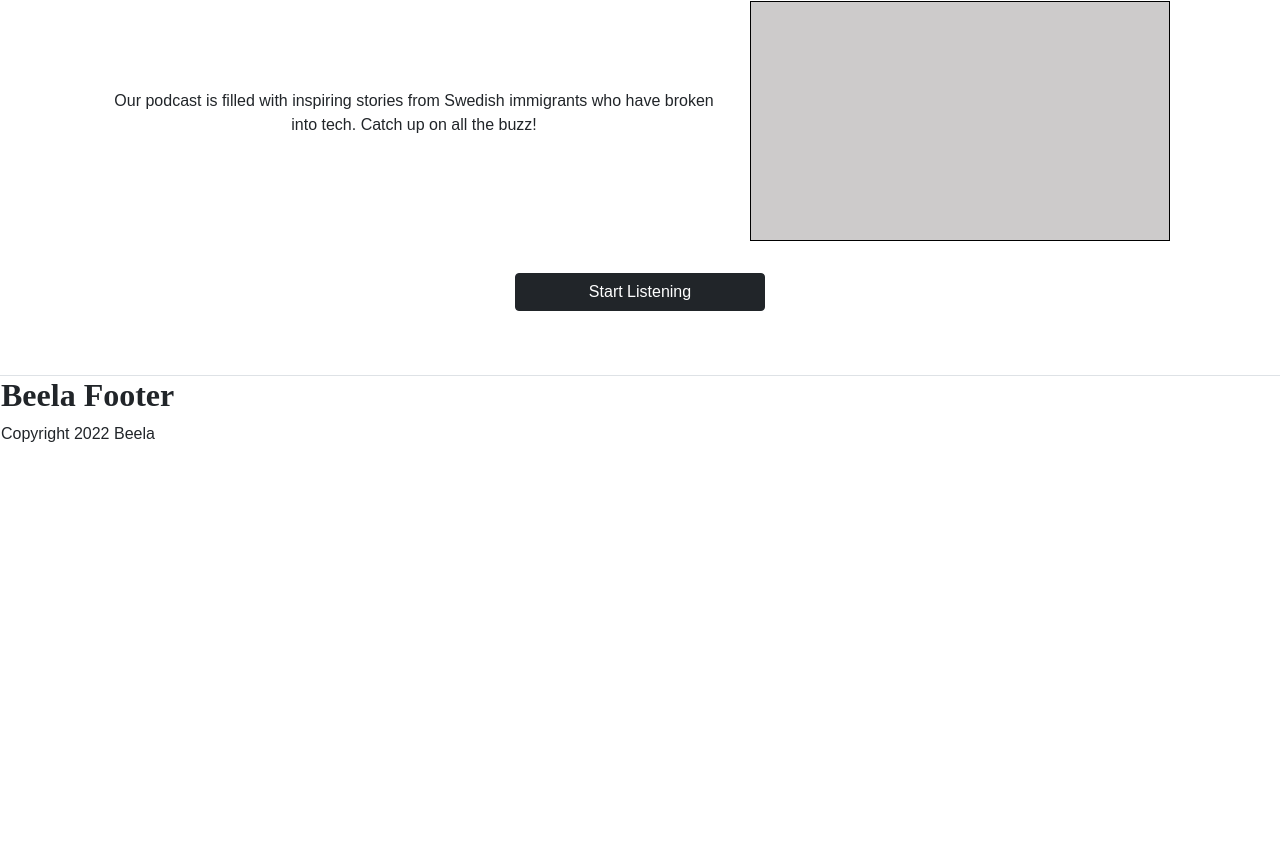
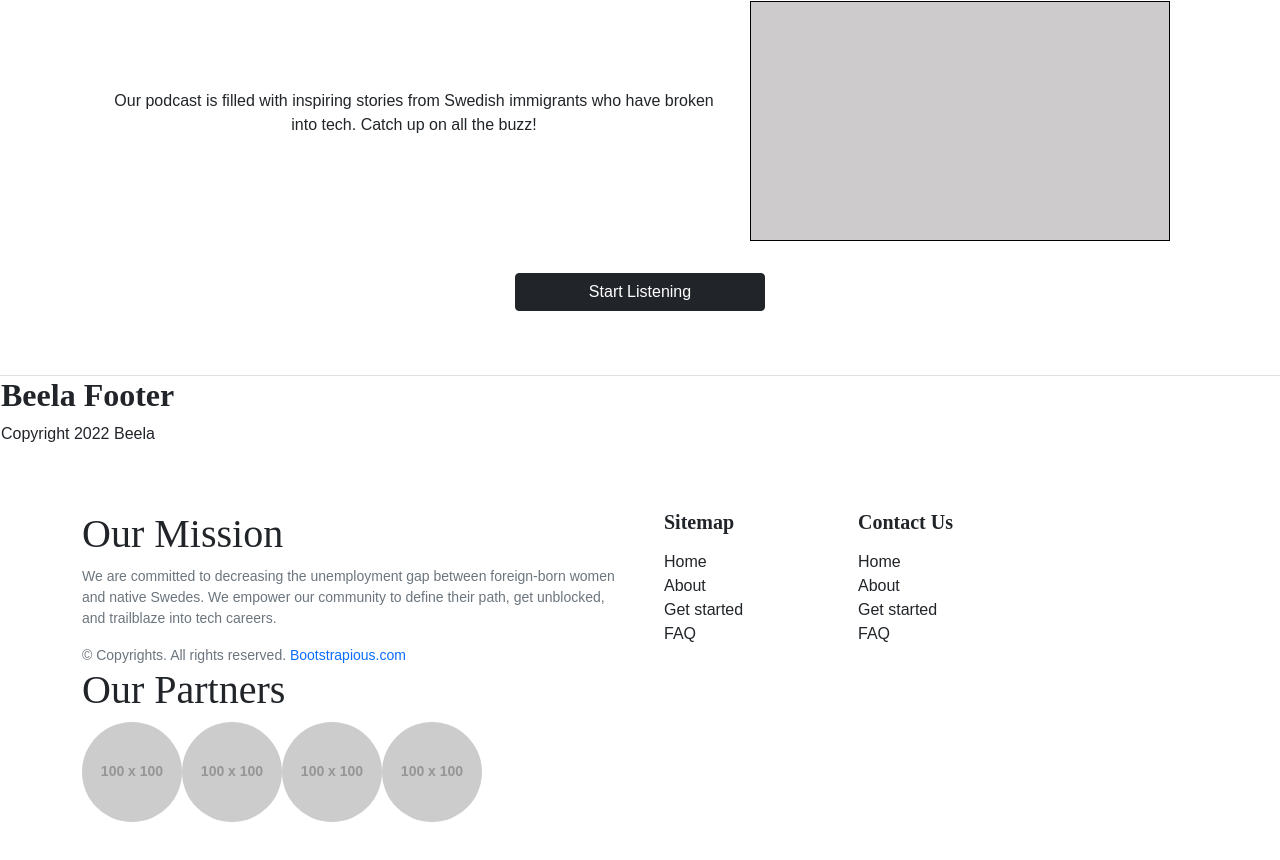
Before and after one commit to Solit0123/WeeklySprintPresentation, a Next.js app: page / in a window 1280 px wide. Shown: the part 2091-2951 px from the top of the page. Before the commit the page ends 2537 px from the top, so only its background shows below. Built offline with nearby package versions, Linux system fonts and the light colour scheme.

Commit message:
Updated Footer
Imported some pre-made footer templates modified it a bit to look towards the design the design team handed over to the dev team. FIrst week developeing.

```diff
--- a/components/Footer.js
+++ b/components/Footer.js
@@ -1,9 +1,57 @@
 const Footer = () => {
   return (
+    <>
     <div>
       <h2>Beela Footer</h2>
       <p>Copyright 2022 Beela</p>
     </div>
+
+    <footer className="w-100 py-4 flex-shrink-0">
+        <div className="container py-4">
+            <div className="row gy-4 gx-5">
+                <div className="col-lg-6 col-md-6">
+                   <div>
+                   <h5 className="h1 e">Our Mission</h5>
+                    <p className="small text-muted">We are committed to decreasing the unemployment gap between foreign-born women and native Swedes. We empower our community to define their path, get unblocked, and trailblaze into tech careers. </p>
+                    <p className="small text-muted mb-0">&copy; Copyrights. All rights reserved. <a class="text-primary" href="#">Bootstrapious.com</a></p>
+                   </div>
+
+                   <div>
+                   <h5 className="h1 e">Our Partners</h5>
+                   <img src="http://via.placeholder.com/100" class="rounded-circle" alt="Cinque Terre"/>
+                   <img src="http://via.placeholder.com/100" class="rounded-circle" alt="Cinque Terre"/>
+                   <img src="http://via.placeholder.com/100" class="rounded-circle" alt="Cinque Terre"/>
+                   <img src="http://via.placeholder.com/100" class="rounded-circle" alt="Cinque Terre"/>
+
+                   </div>
+                </div>
+
+                <div className="col-lg-2 col-md-6">
+                  <div>
+                    <h5 className="mb-3">Sitemap</h5>
+                    <ul class="list-unstyled ">
+                        <li><a href="#">Home</a></li>
+                        <li><a href="#">About</a></li>
+                        <li><a href="#">Get started</a></li>
+                        <li><a href="#">FAQ</a></li>
+                    </ul>
+                    </div>
+                </div>
+                <div className="col-lg-2 col-md-6">
+                  <div>
+                    <h5 className="mb-3">Contact Us</h5>
+                    <ul class="list-unstyled ">
+                        <li><a href="#">Home</a></li>
+                        <li><a href="#">About</a></li>
+                        <li><a href="#">Get started</a></li>
+                        <li><a href="#">FAQ</a></li>
+                    </ul>
+                    </div>
+                </div>
+            </div>
+        </div>
+    </footer>
+    </>
   )
 }
 
--- a/pages/_app.tsx
+++ b/pages/_app.tsx
@@ -17,6 +17,7 @@ function App({ Component, pageProps }: AppProps) {
         <meta name="viewport" content="width=device-width, initial-scale=1" />
       </Head>
       <Component {...pageProps} />
+
     </>
   )
 }
--- a/pages/index.tsx
+++ b/pages/index.tsx
@@ -257,6 +257,7 @@ const Home: NextPage = () => {
               </div>
             </div>
           </div>
+
           <Footer />
         </div>
       </main>
```
